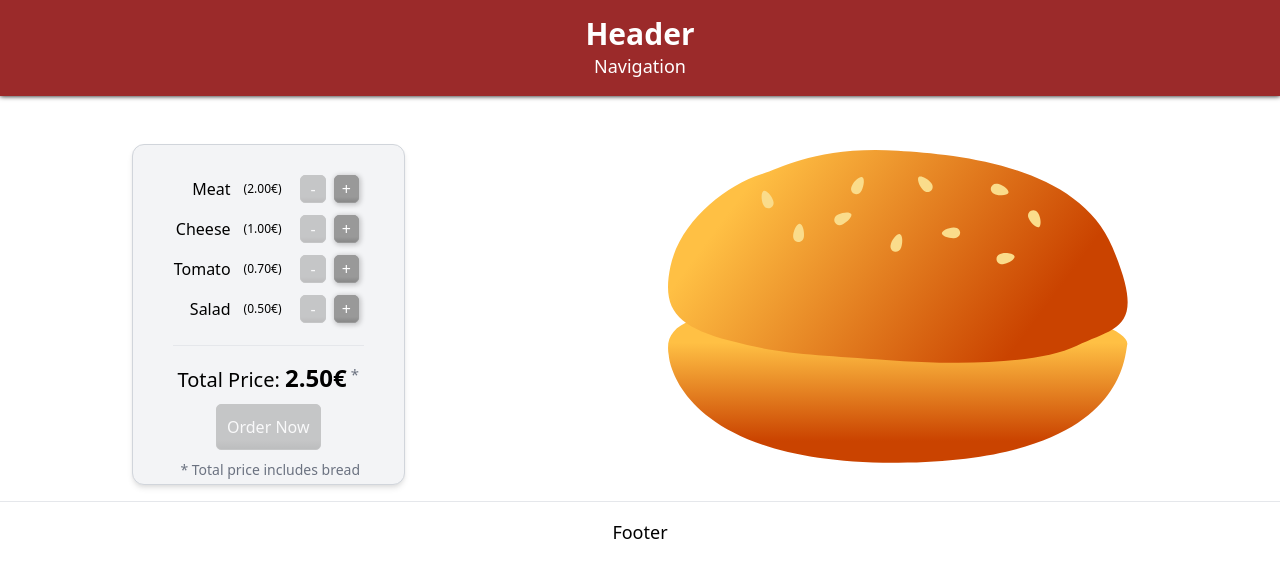
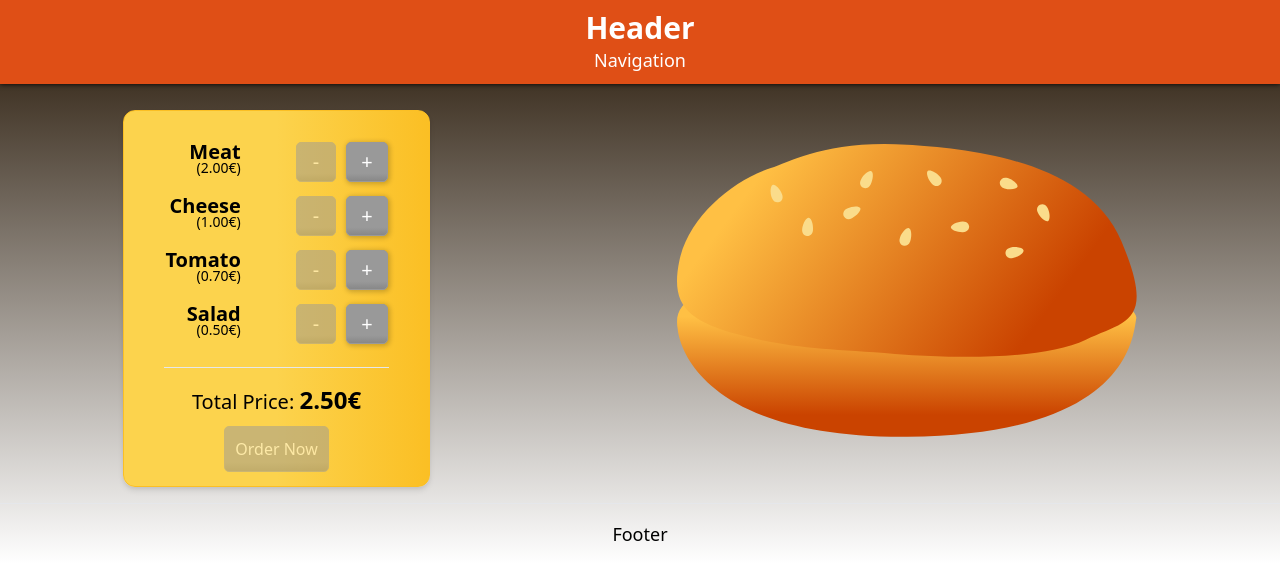
Before and after one commit to pasor1/react-burger-builder, a React (Create React App) app: page / in a window 1280 px wide. Shown: the top 580 px of the page. Built offline with nearby package versions, Linux system fonts and the light colour scheme.

Commit message:
improved layout and graphic

```diff
--- a/src/components/Burger/Burger.module.css
+++ b/src/components/Burger/Burger.module.css
@@ -1,24 +1,15 @@
 .Burger {
   margin:auto;
   padding:20px;
-  min-width: 350px;
-  width: 350px;
+  min-width: 344px;
+  width: 344px;
   display: flex;
   flex-direction: column;
 }
 
-@media (min-width: 500px) and (min-height: 400px) {
+@media (min-width: 950px) {
   .Burger {
     min-width: 500px;
     width: 500px;
-
   }
 }
-
-@media (min-width: 1000px) and (min-height: 700px) {
-  .Burger {
-    min-width: 500px;
-    width: 500px;
-
-  }
-}
--- a/src/components/Burger/BurgerIngredient/BurgerIngredient.module.css
+++ b/src/components/Burger/BurgerIngredient/BurgerIngredient.module.css
@@ -1,42 +1,62 @@
 img {
   width: 100%;
+  overflow: visible;
 }
 
 .BreadBottom {
   width: 100%;
-  overflow: visible;
 }
 
 .BreadTop {
-  width: 100%;
-  height: 150px;
-  overflow: visible;
+  height: 91px;
 }
 
 .Meat {
+  height: 38px;
+  transform: translateY(-7px);
+}
+
+.Cheese {
+  height: 7px;
+  transform: translateY(17px);
+}
+
+
+.Salad {
+  height: 7px;
+  transform: translateY(10px);
+}
+
+.Tomato {
+  height: 28px;
+}
+
+@media (min-width: 950px) {
+  .BreadBottom {
     width: 100%;
-  overflow: visible;
+  }
+
+  .BreadTop {
+    height: 130px;
+  }
+
+  .Meat {
     height: 55px;
     transform: translateY(-10px);
   }
 
   .Cheese {
-width: 100%;
-overflow: visible;
   height: 10px;
   transform: translateY(25px);
   }
 
 
   .Salad {
-  width: 100%;
-  overflow: visible;
     height: 10px;
     transform: translateY(15px);
   }
 
   .Tomato {
-  width: 100%;
-  overflow: visible;
     height: 40px;
   }
+}
--- a/src/components/BurgerControls/BurgerControl/BurgerControl.js
+++ b/src/components/BurgerControls/BurgerControl/BurgerControl.js
@@ -4,15 +4,17 @@ import Button from '../../UI/Button/Button'
 const BurgerControl = (props) => {
   return (
     <tr>
-      <td>{props.label}</td>
-      <td className="font-light text-xs p-3">({props.price.toFixed(2) + '€'})</td>
-      <td>{props.quantity > 0 ? ` x${props.quantity}` : null}</td>
-      <td className="m-4">
+      <td className="text-xl font-bold leading-3">
+        {props.label}
+        <br /><span className="text-sm font-light">({props.price.toFixed(2) + '€'})</span>
+      </td>
+      <td className="text-xl font-light pl-1 w-9">{props.quantity > 0 ? ` x${props.quantity}` : null}</td>
+      <td className="text-xl font-bold pl-2">
         {props.disabled
-          ? <Button disabled={true} btnStyle="disabled" style={{ padding: '1px 9px', margin: '4px' }}>-</Button>
-          : <Button onClick={props.onClickMinus} style={{ padding: '1px 9px', margin: '4px' }}>-</Button>
+          ? <Button disabled={true} btnStyle="disabled" style={{ padding: '5px 16px', margin: '6px 0 6px 10px' }}>-</Button>
+          : <Button onClick={props.onClickMinus} style={{ padding: '5px 16px', margin: '6px 0 6px 10px' }}>-</Button>
         }
-        <Button onClick={props.onClickPlus} style={{ padding: '1px 7px', margin: '4px' }}>+</Button>
+        <Button onClick={props.onClickPlus} style={{ padding: '5px 14px', margin: '6px 0 6px 10px' }}>+</Button>
       </td>
     </tr>
   )
--- a/src/components/BurgerControls/BurgerControls.js
+++ b/src/components/BurgerControls/BurgerControls.js
@@ -7,8 +7,8 @@ import TotalPrice from '../TotalPrice/TotalPrice'
 
 const BurgerControls = (props) => {
   return (
-    <div className="bg-gray-100 mx-auto p-6 pb-1 px-10 w-auto mt-4 text-right shadow-md border border-gray-300 rounded-xl">
-      <table><tbody>
+    <div className="bg-gradient-to-r from-yellow-300 via-yellow-300 to-yellow-400 text-grey-900 mx-auto p-6 pb-1 px-10 w-auto mt-4 text-right shadow-md border border-yellow-400 rounded-xl">
+      < table > <tbody>
         {INGREDIENTS_LIST.map((item) => (
           <BurgerControl
             key={item.ingredient}
@@ -19,12 +19,11 @@ const BurgerControls = (props) => {
             onClickPlus={() => props.onClickPlus(item.ingredient)}
             onClickMinus={() => props.onClickMinus(item.ingredient)} />
         ))}
-      </tbody></table>
+      </tbody></table >
       <hr className="my-4" />
       <div className="text-center">
         <p className="text-xl font-light">
           <TotalPrice totalPrice={props.totalPrice} />
-          <sup className="text-md ml-1 text-gray-500">*</sup>
         </p>
         {props.purchasable
           ? <Button
@@ -38,9 +37,8 @@ const BurgerControls = (props) => {
             Order Now
             </Button>
         }
-        <p className="text-sm font-light ml-1 text-gray-500">* Total price includes bread</p>
       </div>
-    </div>
+    </div >
   )
 }
 
--- a/src/components/Header/Header.module.css
+++ b/src/components/Header/Header.module.css
@@ -1,8 +1,8 @@
 .Header {
-  background-color: #9b2a2a;
+  background-color: #df4f16;
   color: #ffffff;
-  margin-bottom: 2rem;
-  padding: 1rem;
+  margin-bottom: 0;
+  padding: 10px;
   text-align: center;
   box-shadow: 0 0 5px #000000;
 }
--- a/src/index.css
+++ b/src/index.css
@@ -2,4 +2,10 @@
 @tailwind components;
 @tailwind utilities;
 
-body {min-width: 320px;}
+html {
+  background-color: #fff;
+}
+
+body {
+  background-image: linear-gradient(0deg ,#fff, rgb(32, 17, 0))
+}
```
Also changed, not shown: 1 other file (tests, documents, lock files or other folders). Lines whose indentation alone changed are shown as unchanged.
